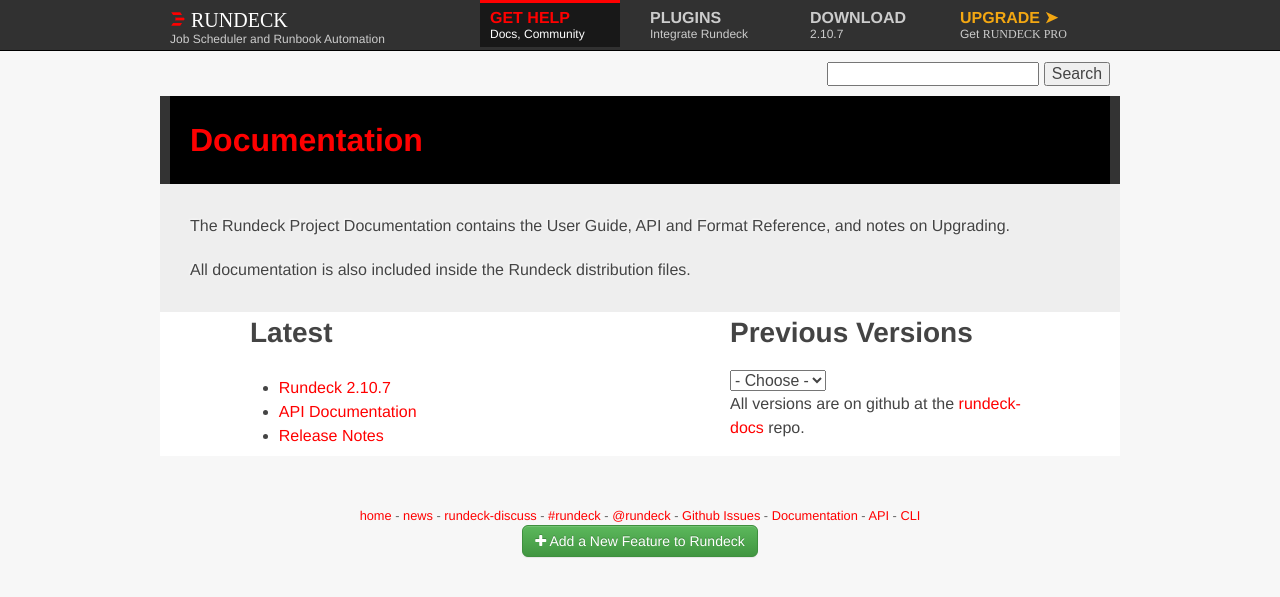
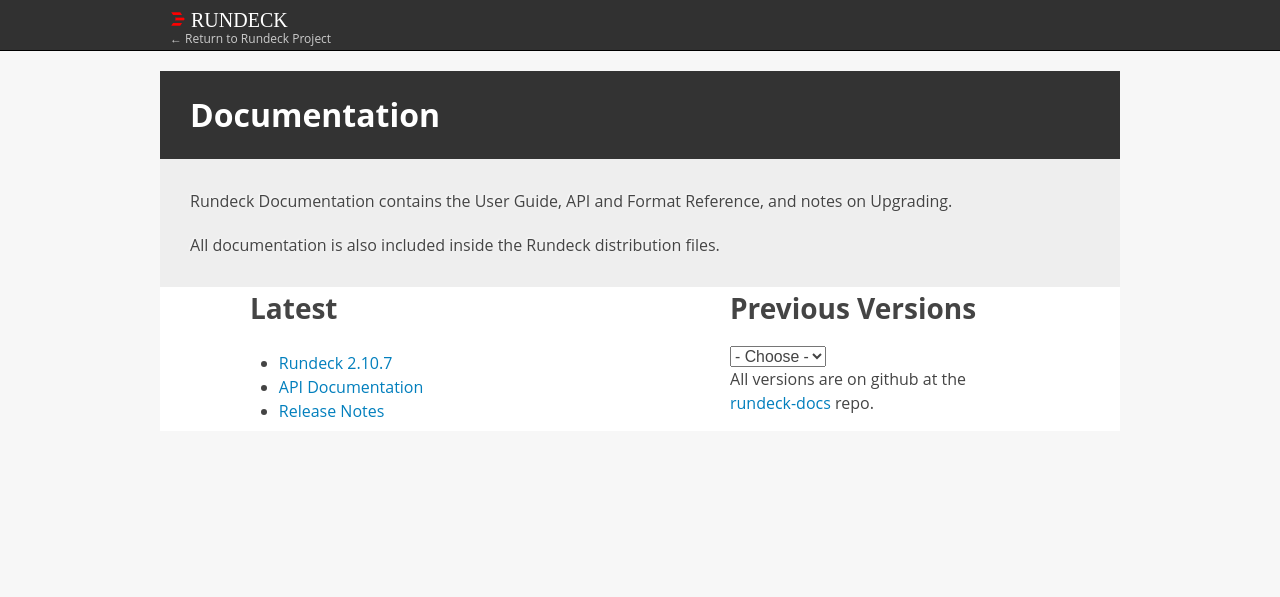
Before and after one commit to rundeck/rundeck-ghpages, a Jekyll site: the page built from docs.html, in a window 1280 px wide. Shown: the top 597 px of the page. Built offline with Jekyll 4.4.1, drawn with Linux system fonts in a browser that asks for light colours; nearby versions of some CDN libraries.

Commit message:
updated for .org content move to .com domain and hosting

```diff
--- a/_includes/footer.html
+++ b/_includes/footer.html
@@ -1,5 +1,5 @@
 <footer>
-
+<!--
     <a href="{{ site.url }}/index.html">home</a>
     -
     <a href="{{ site.url }}/news">news</a>
@@ -17,12 +17,14 @@
     <a href="{{ site.url }}/docs/api/index.html">API</a>
     -
     <a href="https://rundeck.github.io/rundeck-cli/">CLI</a>
-
+-->
 <div>
+<!--
 <a class="btn greenLight" href="http://rundeck.com/services">
 <i class="glyphicon glyphicon-plus icon-plus"></i>
 Add a New Feature to Rundeck
 </a>
+-->
 <div>
 
 </footer>
--- a/_includes/navheader.html
+++ b/_includes/navheader.html
@@ -1,11 +1,11 @@
 <ul  class="container_12">
     <li class="item index grid_4 alpha">
-    <a href="{{ site.url }}/index.html">
+    <a href="https://www.rundeck.com/open-source">
       <h1>
         <img src="{{ site.url }}/images/rundeck2-icon-16.png"/>
         Rundeck</h1>
-      <p class="rd_version">Job Scheduler and Runbook Automation</p>
-      </a>
+        <p>&larr; Return to Rundeck Project</p>
+            </a>
     </li>
 
 <!--    <li class="item about grid_2">
@@ -15,29 +15,6 @@
       </a>
     </li>
   -->
-    <li class="item help grid_2">
-      <a href="{{ site.url }}/help.html">
-        <h1>Get Help</h1>
-        <p>Docs, Community</p>
-      </a>
-    </li>
-    <li class="item plugins grid_2">
-      <a href="{{ site.url }}/plugins/index.html">
-        <h1>Plugins</h1>
-        <p>Integrate Rundeck</p>
-      </a>
-    </li>
-    <li class="item downloads grid_2 omega">
-    <a href="https://www.rundeck.com/download-page">
-      <h1>Download</h1>
-      <p class="rd_version">{{ site.rd_version }}</p>
-      </a>
-    </li>
-    <li class="item upgrade grid_2">
-      <a href="https://www.rundeck.com/rundeck-pro">
-        <h1>Upgrade &#10148;</h1>
-        <p>Get <span class="rdstyle">Rundeck PRO</span></p>
-      </a>
-    </li>
+
     <div class="clear"></div>
 </ul>
--- a/_includes/searchbox.html
+++ b/_includes/searchbox.html
@@ -1,9 +1,11 @@
 <div class="container_12 searchbox">
+    <!--
     <div class="grid_4 prefix_8">
         <form action="/search/">
             <input type="search" name="q"/>
             <input type="submit" value="Search"/>
         </form>
     </div>
+-->
 <div class="clear"></div>
 </div>
--- a/_layouts/content.html
+++ b/_layouts/content.html
@@ -11,7 +11,7 @@
   <article class=" grid_12">
 
       <p class="introduction">
-      <a href="/content">&larr; See More Content From Rundeck Inc.  </a>
+      <a href="https://www.rundeck.com/blog">&larr; See More Content From Rundeck Inc.  </a>
       </p>
 
   </article>
--- a/css/style.css
+++ b/css/style.css
@@ -45,7 +45,7 @@
   position: relative;
 
   /*Font*/
-  font-family: Georgia, serif;
+  font-family: 'Open Sans', sans-serif;
   font-size: 16px;
   line-height: 1.2;
   color: #666;
@@ -65,7 +65,7 @@
   content: "\201C"; /*Unicode for Left Double Quote*/
 
   /*Font*/
-  font-family: Georgia, serif;
+  font-family: 'Open Sans', sans-serif;
   font-size: 60px;
   font-weight: bold;
   color: #999;
@@ -117,7 +117,7 @@
 h1,h2,h3,h4,h5,h6 { font-weight: bold; }
 
 a:hover, a:active { outline: none; }
-a, a:active, a:visited { color: red; text-decoration: none;}
+a, a:active, a:visited { color: #027fbd; text-decoration: none;}
 a:hover { text-decoration: underline; }
 
 ul, ol { margin-left: 1.8em; }
@@ -164,7 +164,7 @@
  */
 
 body {
-  font-family: 'Helvetica Neue', Helvetica, Arial, sans-serif;
+  font-family: 'Open Sans', sans-serif;;
   font-size: 1em;
   line-height: 1.5;
   background-color: #efefef;
@@ -318,10 +318,10 @@
     text-decoration: none;
 }
 article.aboutlink a:hover, article.aboutlink a.selfpage{
-      background-color: black;
+      background-color: #333;
 }
 article.aboutlink a h1{
-  color:red;
+  color:white;
   padding: 0 10px;
 }
 article.aboutlink a p{
@@ -396,7 +396,7 @@
   background-image: linear-gradient(top, #e9eef0, #e5ebed);
   background-repeat: repeat-x;
   filter: progid:DXImageTransform.Microsoft.gradient(startColorstr='#e9eef0', endColorstr='#e5ebed', GradientType=0);
-  font-family: "Helvetica Neue", Helvetica, Arial, sans-serif;
+  font-family: 'Open Sans', sans-serif;;
 }
 .btn.greenLight {
   color: #ffffff;
@@ -408,7 +408,7 @@
   background-image: linear-gradient(to bottom,#5cb85c 0,#419641 100%);
   background-repeat: repeat-x;
   filter: progid:DXImageTransform.Microsoft.gradient(startColorstr='#5cb85c', endColorstr='#419641', GradientType=0);
-  font-family: "Helvetica Neue", Helvetica, Arial, sans-serif;
+  font-family: 'Open Sans', sans-serif;
 }
 
 /** download button **/
@@ -425,7 +425,7 @@
        background: -moz-linear-gradient(top,  #eee,  #ccc);
 
        text-decoration:none;
-       color: red;
+       color: #027fbd;
        text-shadow: 1px 1px 3px rgba(255,255,255,0.5);
 
       -moz-box-shadow: 0px 0px 10px rgba(0,0,0,.5);
--- a/docs.html
+++ b/docs.html
@@ -17,7 +17,7 @@
 	    <article class="container_12 introduction">
         <div class="grid_12">
         <p>
-        The Rundeck Project Documentation contains the User Guide, API and Format Reference, and notes on Upgrading.
+        Rundeck Documentation contains the User Guide, API and Format Reference, and notes on Upgrading.
         </p>
         <p>All documentation is also included inside the Rundeck distribution files.</p>
         </div>
```
